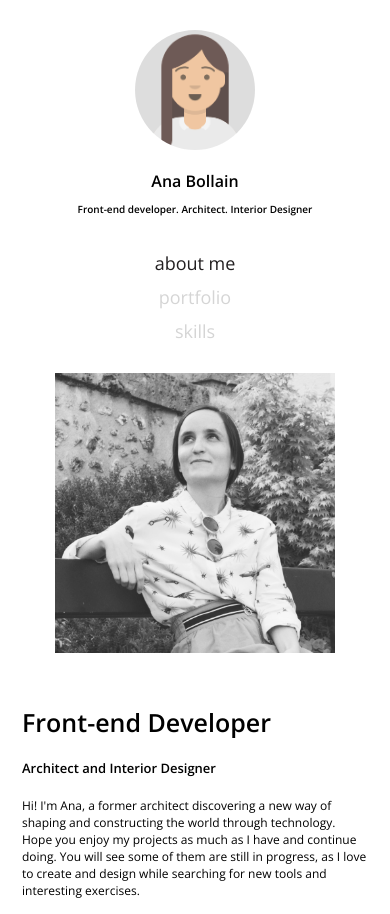
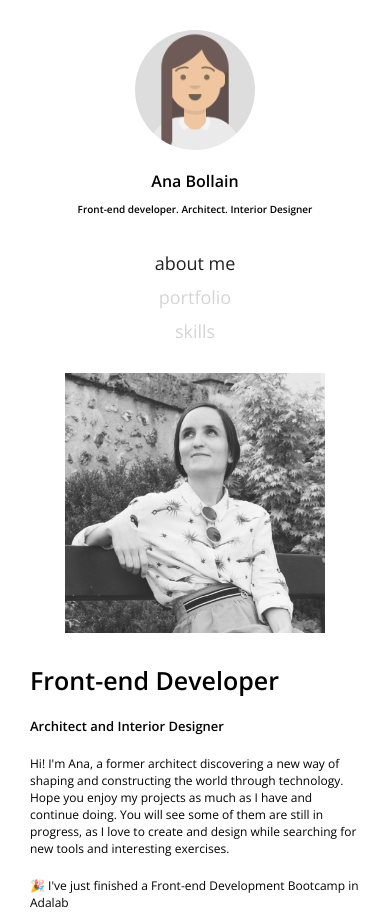
Before and after one commit to anabollain/ana-bollain-portfolio, a React app: page /#/aboutme in a window 390 px wide. Shown: the top 914 px of the page. Built offline with nearby package versions, Linux system fonts and the light colour scheme.

Commit message:
Update CSS for mobile

```diff
--- a/src/styles/AboutMe.scss
+++ b/src/styles/AboutMe.scss
@@ -6,6 +6,9 @@
 .hero{
     //General properties
     margin-top: rem(30);
+    margin-bottom: rem(30);
+    padding-left: rem(30);
+    padding-right: rem(30);
     //Display
     display: flex;
     flex-direction: column;
@@ -17,11 +20,8 @@
         height: rem(300);
         //Display
         flex-direction: row;
-        padding: rem(30);
     }
     &__info{
-        //General properties
-        padding: rem(22);
         //Display
         display: flex;
         flex-direction: column;
@@ -106,8 +106,8 @@
     }
     &__img{
         //General properties
-        width: rem(280);
-        height: rem(280);
+        width: rem(260);
+        height: rem(260);
         background-image: url('../images/ana-bollain.jpg');
         background-position: top center;
         background-size: cover;
--- a/src/styles/ProjectList.scss
+++ b/src/styles/ProjectList.scss
@@ -10,9 +10,10 @@
     display: flex;
     flex-direction: column;
     justify-content: center;
+    padding-left: rem(30);
+    padding-right: rem(30);
     &__form{
         //General properties
-        width: 100vw;
         margin-bottom: rem(40);
         //Display
         display: flex;
```
